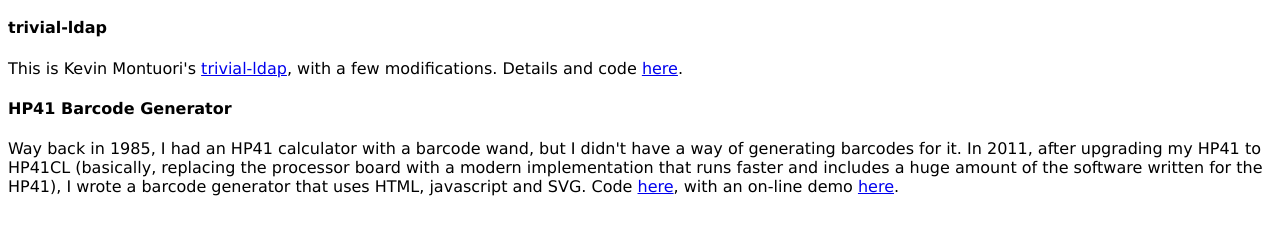
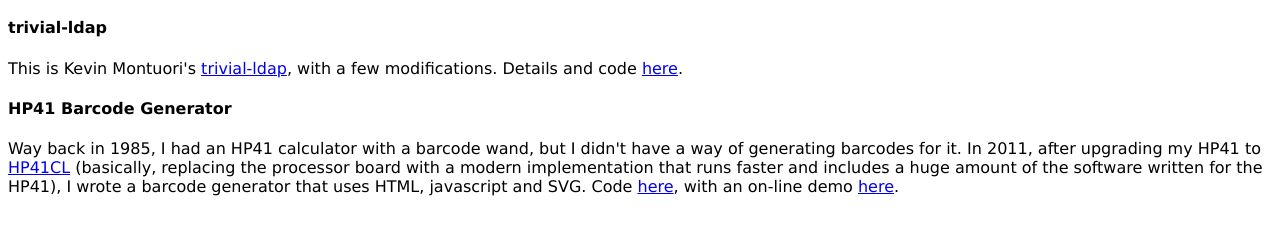
Before and after one commit to rwiker/rwiker.github.com, a plain HTML site: page index.html in a window 1280 px wide. Shown: the part 32-266 px from the top of the page. Drawn offline with Linux system fonts and the light colour scheme.

Commit message:
Added link for HP41CL.

```diff
--- a/index.html
+++ b/index.html
@@ -16,7 +16,9 @@
     <H4>HP41 Barcode Generator</H4>
     <P>Way back in 1985, I had an HP41 calculator with a barcode wand,
     but I didn't have a way of generating barcodes for it. In 2011,
-    after upgrading my HP41 to HP41CL (basically, replacing the
+    after upgrading my HP41
+    to <a href="http://systemyde.com/hp41">HP41CL</a>
+    (basically, replacing the
     processor board with a modern implementation that runs faster and
     includes a huge amount of the software written for the HP41), I
     wrote a barcode generator that uses HTML, javascript and SVG. Code
```
